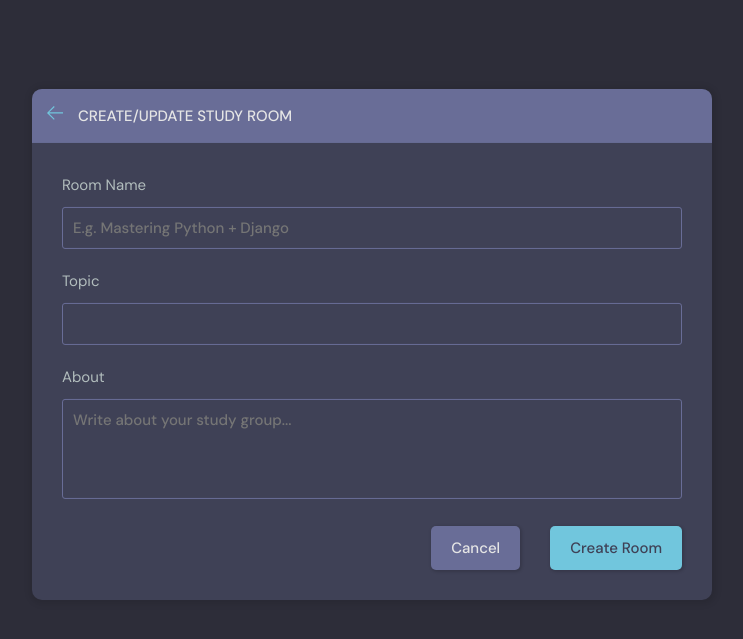
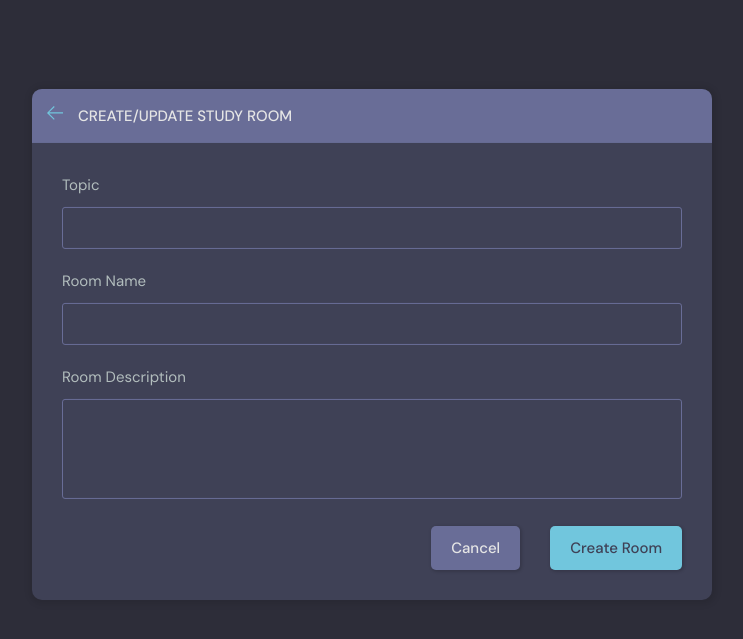
Before and after one commit to EnSabahNurX/StudyBud_Django_Project, a Django app: template base/templates/base/room_form.html in a window 1280 px wide. Shown: the part 76-715 px from the top of the page, without its empty margins (268-1011 px from the left). Run offline with Django 4.2, Linux system fonts and the light colour scheme; the template is opened without the code that fills it, so the values that code supplies are empty, except form fields; form fields are guessed from the names that the template uses.

Commit message:
Adjusting the urls inside new theme also loops

```diff
--- a/base/templates/base/room_form.html
+++ b/base/templates/base/room_form.html
@@ -19,12 +19,29 @@
       <div class="layout__body">
         <form class="form" action="" method="POST">
           {% csrf_token %}
+
           <div class="form__group">
-            <label for="room_name">Room Name</label>
-            <input id="room_name" name="room_name" type="text" placeholder="E.g. Mastering Python + Django" />
+            <label for="room_topic">Topic</label>
+            <input required type="text" name="topic" list="topic-list">
+            <datalist id="topic-list">
+              <select id="room_topic">
+                <option value="Python">Python</option>
+                <option value="Django">Django</option>
+              </select>
+            </datalist>
           </div>
 
           <div class="form__group">
+            <label for="room_name">Room Name</label>
+            {{form.name}}
+          </div>
+
+          <div class="form__group">
+            <label for="room_description">Room Description</label>
+            {{form.description}}
+          </div>
+
+          <!-- <div class="form__group">
             <label for="room_topic">Topic</label>
             <input required type="text" name="topic" id="room_topic" list="topic-list" />
             <datalist id="topic-list">
@@ -35,15 +52,10 @@
               </select>
             </datalist>
 
-          </div>
+          </div> -->
 
-
-          <div class="form__group">
-            <label for="room_about">About</label>
-            <textarea name="room_about" id="room_about" placeholder="Write about your study group..."></textarea>
-          </div>
           <div class="form__action">
-            <a class="btn btn--dark" href="index.html">Cancel</a>
+            <a class="btn btn--dark" href="{% url 'home' %}">Cancel</a>
             <button class="btn btn--main" type="submit">Create Room</button>
           </div>
         </form>
--- a/base/views.py
+++ b/base/views.py
@@ -115,6 +115,7 @@ def userProfile(request, pk):
 @login_required(login_url="login")
 def createRoom(request):
     form = RoomForm()
+    topics = Topic.objects.all()
     if request.method == "POST":
         form = RoomForm(request.POST)
         if form.is_valid():
@@ -122,7 +123,7 @@ def createRoom(request):
             room.host = request.user
             room.save()
             return redirect("home")
-    context = {"form": form}
+    context = {"form": form,'topics':topics,}
     return render(request, "base/room_form.html", context)
 
 
```
Also changed, not shown: db.sqlite3.
